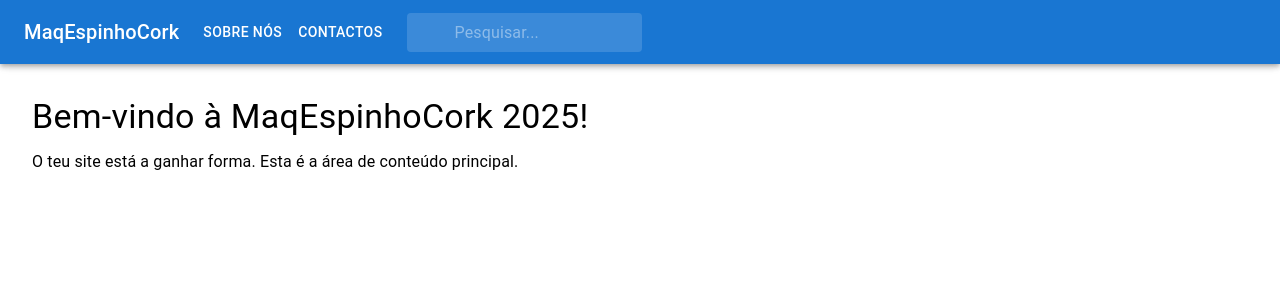
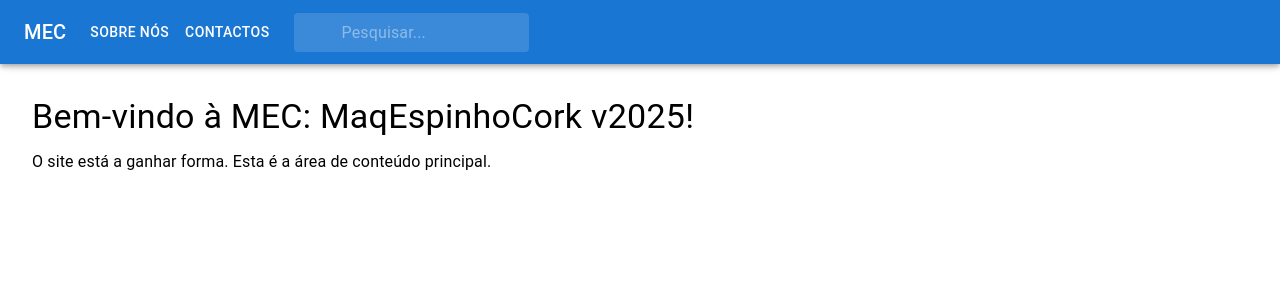
Before and after one commit to DarKouto/maqespinhocork25, a React (Vite) app in the folder frontend/: page / in a window 1280 px wide. Shown: the top 300 px of the page. Built offline with nearby package versions, Linux system fonts and the light colour scheme; some icons are missing.

Commit message:
minor code refactor

```diff
--- a/frontend/index.html
+++ b/frontend/index.html
@@ -4,7 +4,7 @@
     <meta charset="UTF-8" />
     <link rel="icon" type="image/svg+xml" href="" />
     <meta name="viewport" content="width=device-width, initial-scale=1.0" />
-    <title>MaqEspinhoCork 2025</title>
+    <title>MEC: MaqEspinhoCork - Compra, venda e manutenção de todos os equipamentos industriais</title>
   </head>
   <body>
     <div id="root"></div>
--- a/frontend/src/App.jsx
+++ b/frontend/src/App.jsx
@@ -1,24 +1,23 @@
-import { Box, Typography, Toolbar } from '@mui/material'; // Mantemos os que vamos usar aqui
+import { Box, Typography, Toolbar } from '@mui/material';
 import AppBar from './components/AppBar'
 
 function App() {
   return (
     <>
       <Box sx={{ flexGrow: 1 }}>
+
         <AppBar />
         <Toolbar />
-
         <Box sx={{ p: 3 }}>
-
           <Typography variant="h4" gutterBottom>
-            Bem-vindo à MaqEspinhoCork 2025!
+            Bem-vindo à MEC: MaqEspinhoCork v2025!
           </Typography>
 
           <Typography variant="body1" component="p">
-            O teu site está a ganhar forma. Esta é a área de conteúdo principal.
+            O site está a ganhar forma. Esta é a área de conteúdo principal.
           </Typography>
+        </Box>
 
-        </Box>
       </Box>
     </>
   )
--- a/frontend/src/components/AppBar.jsx
+++ b/frontend/src/components/AppBar.jsx
@@ -25,7 +25,6 @@ import SearchIcon from '@mui/icons-material/Search';
 import AccountCircle from '@mui/icons-material/AccountCircle';
 import { useState } from 'react';
 
-// --- Componentes Estilizados para a Barra de Pesquisa ---
 const Search = styled('div')(({ theme }) => ({
   position: 'relative',
   borderRadius: theme.shape.borderRadius,
@@ -33,7 +32,6 @@ const Search = styled('div')(({ theme }) => ({
   '&:hover': {
     backgroundColor: alpha(theme.palette.common.white, 0.25),
   },
-  // Sem flexGrow aqui. A largura é controlada pelo StyledInputBase.
 }));
 
 const SearchIconWrapper = styled('div')(({ theme }) => ({
@@ -48,22 +46,22 @@ const SearchIconWrapper = styled('div')(({ theme }) => ({
 
 const StyledInputBase = styled(InputBase)(({ theme }) => ({
   color: 'inherit',
-  width: '100%', // Para preencher a largura do 'Search' styled component
+  width: '100%',
   '& .MuiInputBase-input': {
     padding: theme.spacing(1, 1, 1, 0),
     paddingLeft: `calc(1em + ${theme.spacing(4)})`,
     transition: theme.transitions.create('width'),
     width: '100%',
     [theme.breakpoints.up('sm')]: {
-      width: '20ch', // Largura padrão em desktop
+      width: '20ch',
       '&:focus': {
-        width: '30ch', // Aumenta ao focar em desktop
+        width: '30ch',
       },
     },
   },
 }));
 
-// --- Componente da AppBar ---
+
 function AppBar() {
   const [mobileOpen, setMobileOpen] = useState(false);
   const [openLoginDialog, setOpenLoginDialog] = useState(false);
@@ -95,7 +93,7 @@ function AppBar() {
   const drawer = (
     <Box onClick={handleDrawerToggle} sx={{ textAlign: 'center' }}>
       <Typography variant="h6" sx={{ my: 2 }}>
-        MaqEspinhoCork
+        MEC
       </Typography>
       <hr style={{ margin: '8px 0', border: 'none', borderBottom: '1px solid #ddd' }} />
       <List>
@@ -113,7 +111,6 @@ function AppBar() {
   return (
     <MuiAppBar position="fixed">
       <Toolbar>
-        {/* Ícone de menu para mobile */}
         <IconButton
           size="large"
           edge="start"
@@ -125,10 +122,7 @@ function AppBar() {
           <MenuIcon />
         </IconButton>
 
-        {/* Grupo Esquerdo: Título, Links, Pesquisa */}
-        {/* Este Box continua a agrupar e flexGrow empurra o Admin Icon para a direita */}
         <Box sx={{ display: 'flex', alignItems: 'center', flexGrow: 1 }}>
-          {/* Título do site como Link para a root (1º elemento à esquerda em desktop) */}
           <Typography
             variant="h6"
             noWrap
@@ -136,11 +130,10 @@ function AppBar() {
             sx={{ display: { xs: 'none', sm: 'block' }, mr: 2 }}
           >
             <Link href="/" color="inherit" underline="none">
-              MaqEspinhoCork
+              MEC
             </Link>
           </Typography>
 
-          {/* Links de navegação para desktop/tablet */}
           <Box sx={{ display: { xs: 'none', sm: 'block' }, mr: 2 }}>
             {navItems.map((item) => (
               <Link
@@ -155,7 +148,6 @@ function AppBar() {
             ))}
           </Box>
 
-          {/* Barra de Pesquisa (agora sem flexGrow aqui, apenas com margem à direita) */}
           <Search sx={{ mr: 2 }}>
             <SearchIconWrapper>
               <SearchIcon />
@@ -167,8 +159,7 @@ function AppBar() {
           </Search>
         </Box>
 
-        {/* Ícone/Link da Área de Admin (extrema direita) */}
-        <Box sx={{ ml: { xs: 'auto', sm: 0 } }}> {/* ml: 'auto' em xs empurra para a direita */}
+        <Box sx={{ ml: { xs: 'auto', sm: 0 } }}>
           <IconButton
             size="large"
             edge="end"
@@ -181,7 +172,6 @@ function AppBar() {
         </Box>
       </Toolbar>
 
-      {/* Drawer (Menu Lateral) para Mobile */}
       <nav>
         <Drawer
           variant="temporary"
@@ -199,7 +189,6 @@ function AppBar() {
         </Drawer>
       </nav>
 
-      {/* Diálogo de Login */}
       <Dialog open={openLoginDialog} onClose={handleCloseLoginDialog}>
         <DialogTitle>Login de Administrador</DialogTitle>
         <DialogContent>
```
